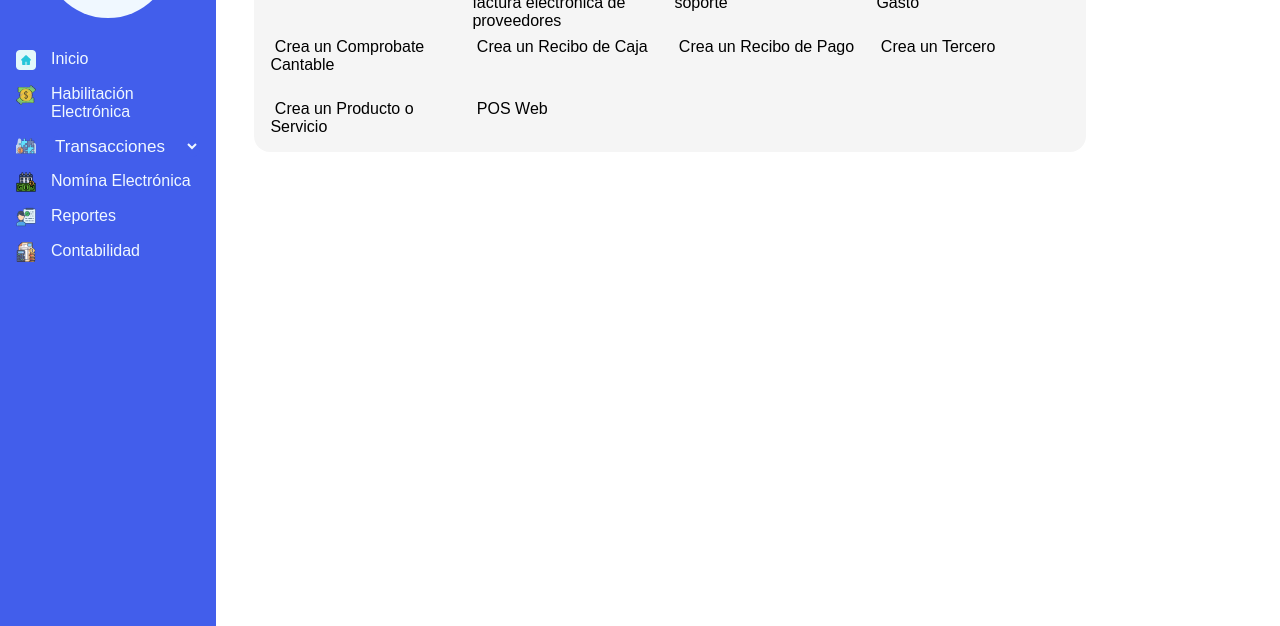
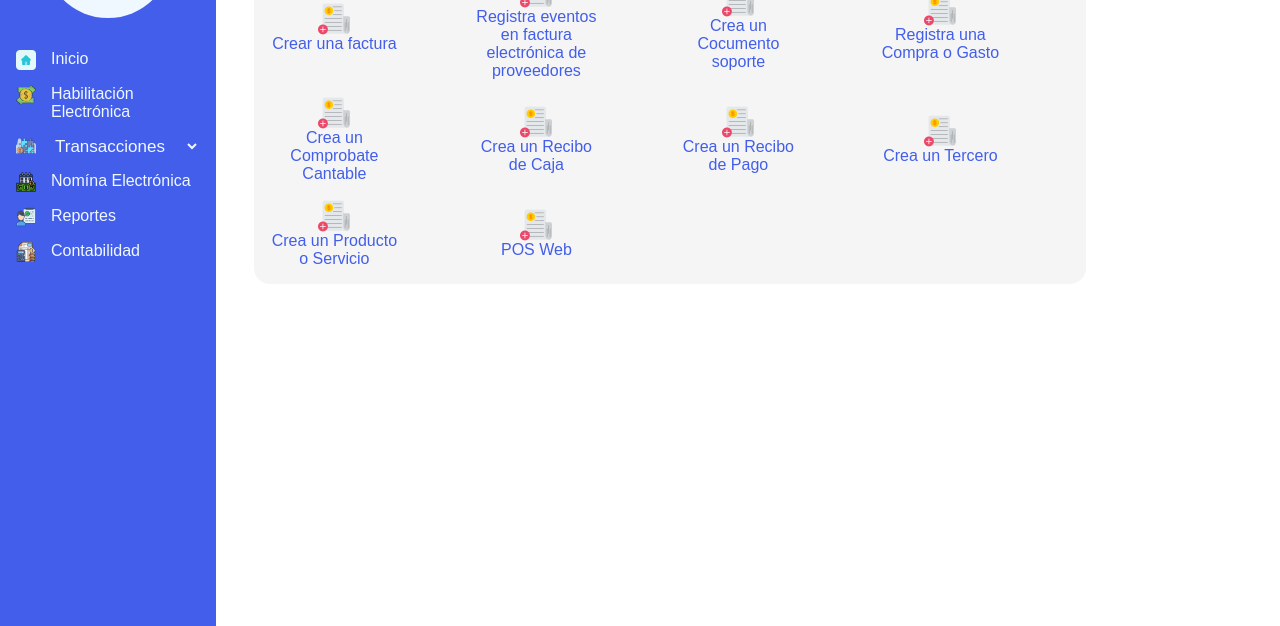
Before and after one commit to ALEXANDERAMORT88/Factura_Electronica, a plain HTML site: page pages/panel _de_gestion.html in a window 1280 px wide. Shown: the part 174-800 px from the top of the page. Drawn offline with Linux system fonts and the light colour scheme.

```diff
--- a/css/panel_de_gestion.css
+++ b/css/panel_de_gestion.css
@@ -9,6 +9,7 @@
 :root {
     --color-predetirminado: #425EEB;
     --color-fondo-panel: #f5f5f5;
+    --color-fuente: #f0f8ff;
 }
 
 .contenedor_panel {
@@ -34,7 +35,7 @@
     grid-template-rows: auto auto;
     place-content: center;
     place-items: center;
-    color: aliceblue;
+    color: var(--color-fuente);
     margin-top: clamp(1rem, 5vw, 3rem);
 }
 
@@ -79,7 +80,7 @@
     background-color: var(--color-predetirminado);
     border: none;
     border-radius: 0.5rem;
-    color: aliceblue;
+    color: var(--color-fuente);
     font-family: Arial, Helvetica, sans-serif;
     font-size: 17px;
     outline: none;
@@ -134,3 +135,30 @@
 h2 {
     padding: 1rem;
 }
+
+.boton_crear {
+    width: clamp(6rem, 10vw, 10rem);
+    height: auto;
+    display: grid;
+    place-content: center;
+    place-items: center;
+    text-align: center;
+    color: var(--color-predetirminado);
+    cursor: pointer;
+}
+
+.boton_crear:hover {
+    background-color: var(--color-predetirminado);
+    border-radius: 0.5rem;
+    transform: scale(1.02);
+    color: var(--color-fuente);
+}
+
+.boton_crear:focus {
+    box-shadow: 0 0 5px rgba(0, 0, 0, 0.3);
+}
+
+.img_crear {
+    width: 2rem;
+    height: auto;
+}
--- a/pages/panel _de_gestion.html
+++ b/pages/panel _de_gestion.html
@@ -10,10 +10,11 @@
 
 <body>
 
+<!-- Contenedor raíz de la vista: organiza y centraliza todos los componentes visibles de este panel -->
     <div class="contenedor_panel">
-
+        <!-- Encerramos los componente de nuestro sidebar, el cual tiene opciones de redireccionamiento y manejo del logo -->
         <section class="opcion_de_navegacion">
-
+            <!-- Ingresamos los botones los cuales son creamos desde cero -->
             <div class="contenido_contacto">
 
                 <div class="subir_logo_cliente">
@@ -60,58 +61,60 @@
                 </div>
 
             </div>
+            <!-- Fin contenedor de botones -->
+        </section>
+        <!-- Fin contenedor de componentes sidebar -->
 
-        </section>
-
+        <!-- Contenedor de Header -->
         <section class="info_clilente">
             <h2>Nombre de la empresa</h2>
         </section>
-
+        <!-- Contenedor para la creacion de los diferentes documentos   -->
         <section class="opciones_de_creacion">
 
             <div class="bienvenida">
                 <h2>Te damos la bienvenida, ¿Qué deseas hacer?</h2>
-
+                <!-- Contenedor de los conponentes para poder crear los documentos principales.   -->
                 <div class="contenedor_opciones">
 
-                    <div>
-                        <img src="" alt="">
+                    <div class="boton_crear">
+                        <img class="img_crear" src="../img/Panel de gestio/Img crear.png" alt="">
                         <span>Crear una factura</span>
                     </div>
-                    <div>
-                        <img src="" alt="">
+                    <div class="boton_crear">
+                        <img class="img_crear" src="../img/Panel de gestio/Img crear.png"" alt="">
                         <span>Registra eventos en factura electrónica de proveedores</span>
                     </div>
-                    <div>
-                        <img src="" alt="">
+                    <div class="boton_crear">
+                        <img class="img_crear" src="../img/Panel de gestio/Img crear.png"" alt="">
                         <span>Crea un Cocumento soporte</span>
                     </div>
-                    <div>
-                        <img src="" alt="">
+                    <div class="boton_crear">
+                        <img class="img_crear" src="../img/Panel de gestio/Img crear.png"" alt="">
                         <span>Registra una Compra o Gasto</span>
                     </div>
-                    <div>
-                        <img src="" alt="">
+                    <div class="boton_crear">
+                        <img class="img_crear" src="../img/Panel de gestio/Img crear.png"" alt="">
                         <span>Crea un Comprobate Cantable</span>
                     </div>
-                    <div>
-                        <img src="" alt="">
+                    <div class="boton_crear">
+                        <img class="img_crear" src="../img/Panel de gestio/Img crear.png"" alt="">
                         Crea un Recibo de Caja
                     </div>
-                    <div>
-                        <img src="" alt="">
+                    <div class="boton_crear">
+                        <img class="img_crear" src="../img/Panel de gestio/Img crear.png"" alt="">
                         <span>Crea un Recibo de Pago</span>
                     </div>
-                    <div>
-                        <img src="" alt="">
+                    <div class="boton_crear">
+                        <img class="img_crear" src="../img/Panel de gestio/Img crear.png"" alt="">
                         <span>Crea un Tercero</span>
                     </div>
-                    <div>
-                        <img src="" alt="">
+                    <div class="boton_crear">
+                        <img class="img_crear" src="../img/Panel de gestio/Img crear.png"" alt="">
                         <span>Crea un Producto o Servicio</span>
                     </div>
-                    <div>
-                        <img src="" alt="">
+                    <div class="boton_crear">
+                        <img class="img_crear" src="../img/Panel de gestio/Img crear.png"" alt="">
                         <span>POS Web</span>
                     </div>
 
```
Also changed, not shown: img/Panel de gestio/Img crear.png (added).
